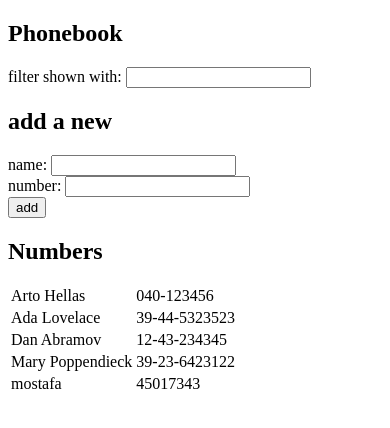
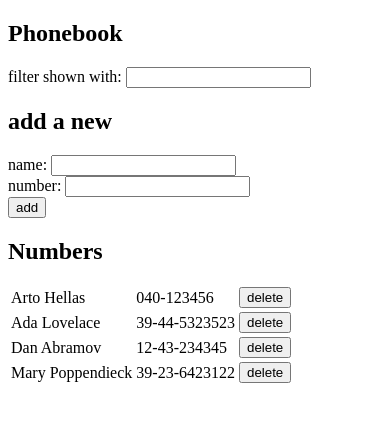
Before and after one commit to MostafaIn/fullStackOpen-2020, a React (Create React App) app in the folder part2/phonebook/: page / in a window 390 px wide. Shown: the top 428 px of the page. Built offline with nearby package versions, Linux system fonts and the light colour scheme; data requests are answered from the project's data file.

Commit message:
2.17: Phonebook step9

```diff
--- a/part2/phonebook/db.json
+++ b/part2/phonebook/db.json
@@ -19,11 +19,6 @@
       "name": "Mary Poppendieck",
       "number": "39-23-6423122",
       "id": 4
-    },
-    {
-      "name": "mostafa",
-      "number": "45017343",
-      "id": 5
     }
   ]
 }
--- a/part2/phonebook/src/App.js
+++ b/part2/phonebook/src/App.js
@@ -15,7 +15,7 @@ const App = () => {
   useEffect(() => {
     personsServices.getAll()
     .then( response => setPersons(response))
-  }, [persons])
+  }, [])
 
   const handleChange = (e) =>{
     const {name, value} = e.target;
@@ -35,7 +35,7 @@ const App = () => {
   };
 
   const handleSubmit = (event) =>{
-        event.preventDefault();
+        // event.preventDefault();
         const newPerson = { name: newName, number: newNumber}
 
         if(!newName || newName === ''){
@@ -48,6 +48,13 @@ const App = () => {
         setNewNumber('')
 
   };
+
+  const handleDelete = (name, id) =>{
+    if (!window.confirm(`Delete ${name} ?`)) {
+      return;
+    }
+    personsServices.deletePerson(id)
+  }
 
   const searchedPersons = persons.filter(person => person.name.toLowerCase().includes(searchName.toLowerCase()));
 
@@ -67,7 +74,10 @@ const App = () => {
           handleChange={handleChange}
         />
       <h2>Numbers</h2>
-      <Persons searchedPersons={searchedPersons} />
+      <Persons
+        searchedPersons={searchedPersons}
+        handleDelete={handleDelete}
+      />
       {(searchedPersons.length < 1) ? <h4>not matched</h4> : null}
     </div>
   )
--- a/part2/phonebook/src/components/Persons.js
+++ b/part2/phonebook/src/components/Persons.js
@@ -1,12 +1,24 @@
 import React from 'react'
+// import personsServices from '../services/persons';
 
-const Persons = ({searchedPersons}) => {
+
+
+const Persons = ({searchedPersons, handleDelete}) => {
+
+    // const handleDelete = (name, id) =>{
+    //   if (!window.confirm(`Delete ${name} ?`)) {
+    //     return;
+    //   }
+    //   personsServices.deletePerson(id)
+    // }
+
     return (
         <table>
         <tbody>
           {searchedPersons.map( (person,index) => <tr  key={index}>
               <td>{person.name}</td>
               <td>{person.number}</td>
+              <td><button onClick={() => handleDelete(person.name, person.id)}>delete</button></td>
           </tr>)}
         </tbody>
       </table>
--- a/part2/phonebook/src/services/persons.js
+++ b/part2/phonebook/src/services/persons.js
@@ -12,8 +12,12 @@ const create = newPerson => {
     return request.then(response => response.data)
 };
 
+const deletePerson = (id) =>{
+    return axios.delete(`${baseUrl}/${id}`)
+};
 
 export default{
     getAll,
-    create
+    create,
+    deletePerson
 }
```
